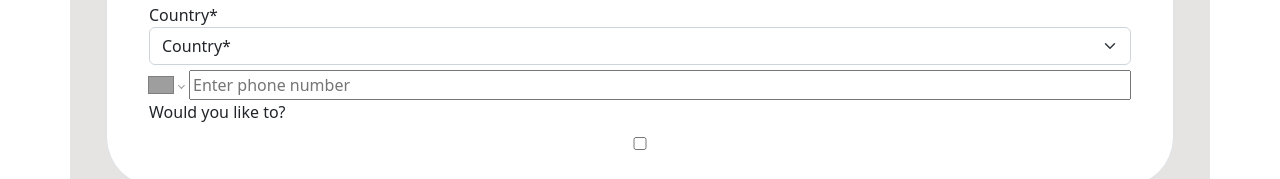
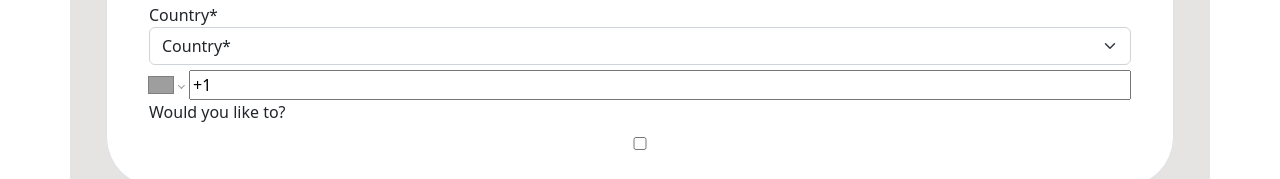
Before and after one commit to cosmo3769/redux-form-validation, a React (Create React App) app: page /#/ in a window 1280 px wide. Shown: the part 654-833 px from the top of the page. Built offline with nearby package versions, Linux system fonts and the light colour scheme; grey boxes are pictures that could not be loaded.

Commit message:
removed arrow in number input

```diff
--- a/src/components/contact-input.jsx
+++ b/src/components/contact-input.jsx
@@ -8,6 +8,7 @@
   const [value, setValue] = useState()
   return (
     <PhoneInput
+      international
       defaultCountry='US'
       placeholder="Enter phone number"
       value={value}
--- a/src/components/styles.css
+++ b/src/components/styles.css
@@ -38,3 +38,13 @@
   width: 70%;
   padding: 5px;
 }
+
+input::-webkit-outer-spin-button,
+input::-webkit-inner-spin-button {
+    -webkit-appearance: none;
+    margin: 0;
+}
+
+input[type=number] {
+    -moz-appearance: textfield;
+}
```
